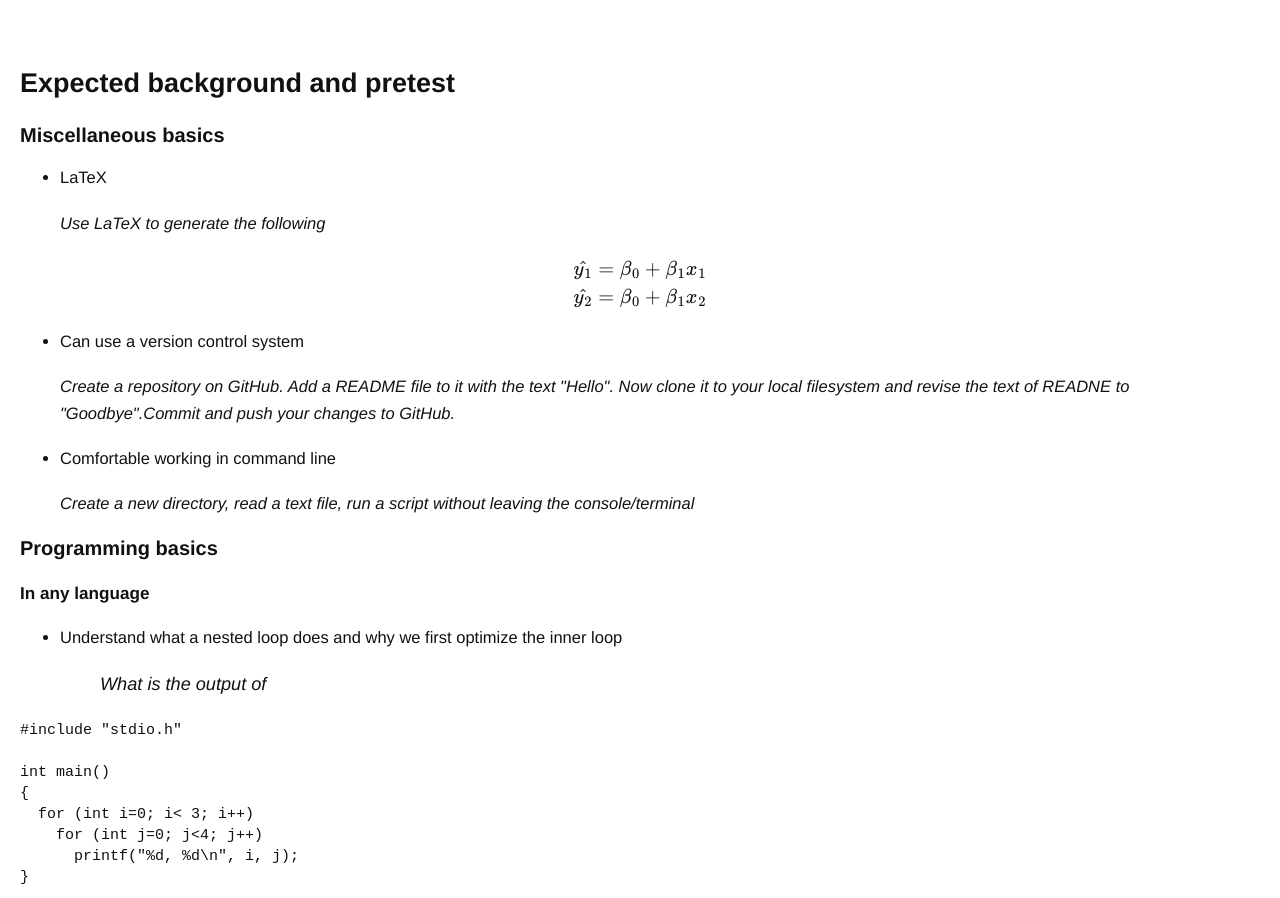
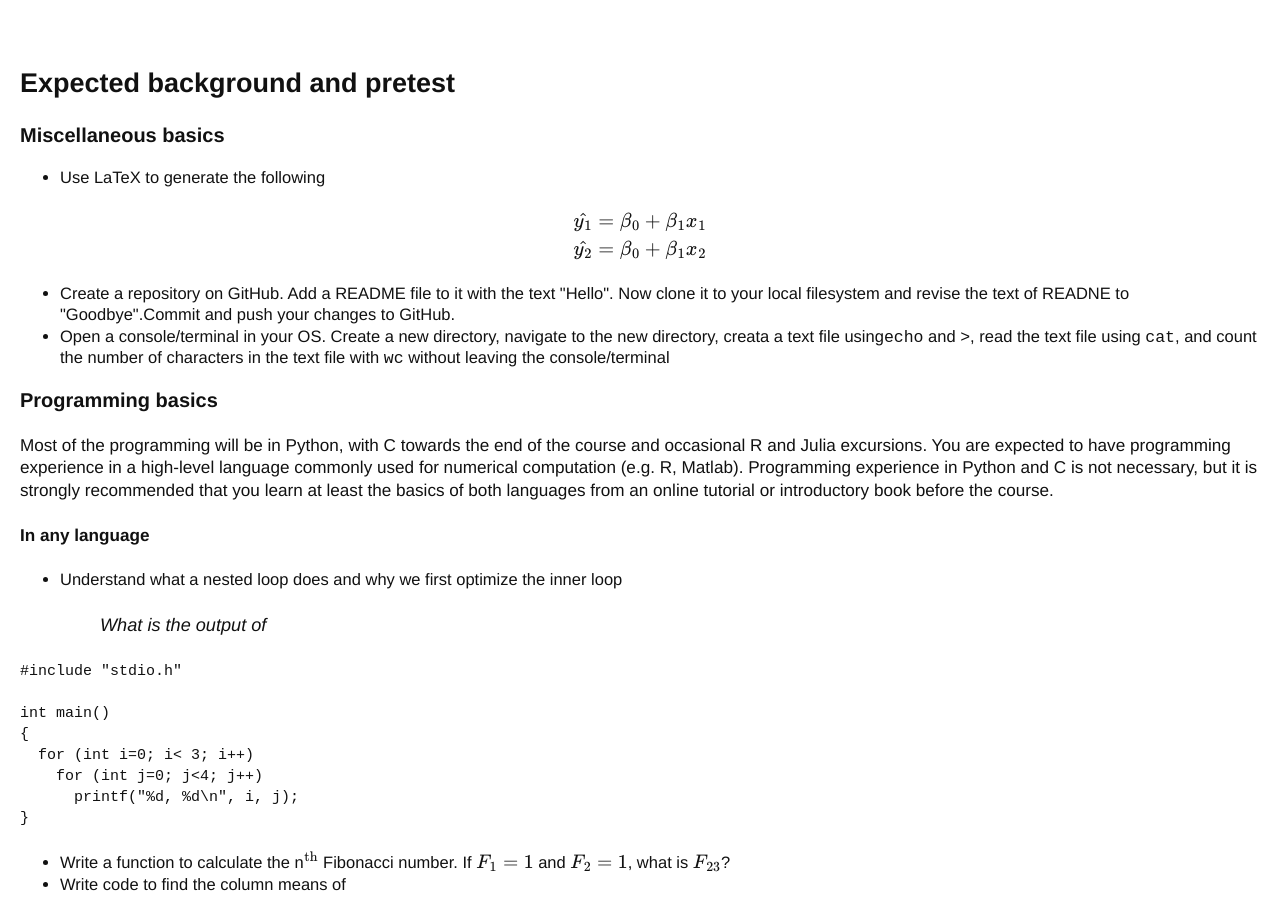
Before and after one commit to cliburn/sta-663-2015-old, a plain HTML site: page pretest.html in a window 1280 px wide. Shown: the top 898 px of the page. Drawn offline with nearby package versions, Linux system fonts and the light colour scheme; some packages are replaced by stand-ins of ours.

Commit message:
update pretest with programming expectations

```diff
--- a/pretest.html
+++ b/pretest.html
@@ -22,12 +22,8 @@ body{-webkit-font-smoothing:antialiased;font-family:"Helvetica Neue",Helvetica,A
 <h3>Miscellaneous basics</h3>
 
 <ul>
-<li>LaTeX</li>
+<li>Use LaTeX to generate the following</li>
 </ul>
-
-<blockquote>
-<p>Use LaTeX to generate the following</p>
-</blockquote>
 
 <p><span class="math">\[
 \begin{align}
@@ -37,22 +33,13 @@ body{-webkit-font-smoothing:antialiased;font-family:"Helvetica Neue",Helvetica,A
 \]</span></p>
 
 <ul>
-<li>Can use a version control system</li>
+<li><p>Create a repository on GitHub. Add a README file to it with the text &quot;Hello&quot;. Now clone it to your local filesystem and revise the text of READNE to &quot;Goodbye&quot;.Commit and push your changes to GitHub.</p></li>
+<li><p>Open a console/terminal in your OS. Create a new directory, navigate to the new directory, creata a text file using<code>echo</code> and <code>&gt;</code>, read the text file using <code>cat</code>, and count the number of characters in the text file with <code>wc</code> without leaving the console/terminal</p></li>
 </ul>
 
-<blockquote>
-<p>Create a repository on GitHub. Add a README file to it with the text &quot;Hello&quot;. Now clone it to your local filesystem and revise the text of READNE to &quot;Goodbye&quot;.Commit and push your changes to GitHub.</p>
-</blockquote>
+<h3>Programming basics</h3>
 
-<ul>
-<li>Comfortable working in command line</li>
-</ul>
-
-<blockquote>
-<p>Create a new directory, read a text file, run a script without leaving the console/terminal</p>
-</blockquote>
-
-<h3>Programming basics</h3>
+<p>Most of the programming will be in Python, with C towards the end of the course and occasional R and Julia excursions. You are expected to have programming experience in a high-level language commonly used for numerical computation (e.g. R, Matlab). Programming experience in Python and C is not necessary, but it is strongly recommended that you learn at least the basics of both languages from an online tutorial or introductory book before the course.</p>
 
 <p><strong>In any language</strong></p>
 
@@ -71,8 +58,7 @@ int main()
   for (int i=0; i&lt; 3; i++)
     for (int j=0; j&lt;4; j++)
       printf(&quot;%d, %d\n&quot;, i, j);
-}
-</code></pre>
+}</code></pre>
 
 <ul>
 <li><p>Write a function to calculate the n$^\text{th}$ Fibonacci number. If <span class="math">\(F_1 = 1\)</span> and <span class="math">\(F_2 = 1\)</span>, what is <span class="math">\(F_{23}\)</span>?</p></li>
```
Also changed, not shown: 2 other files.
